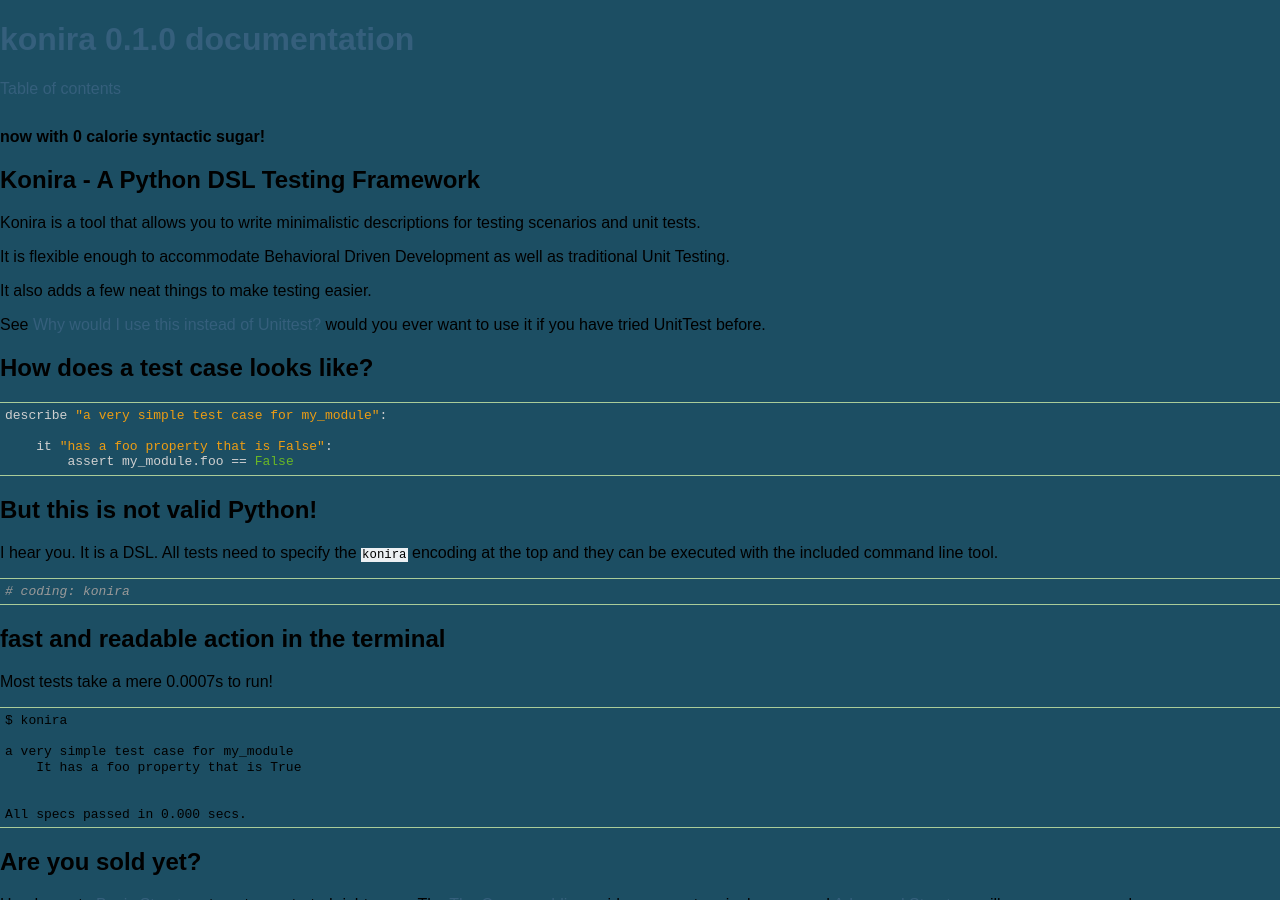
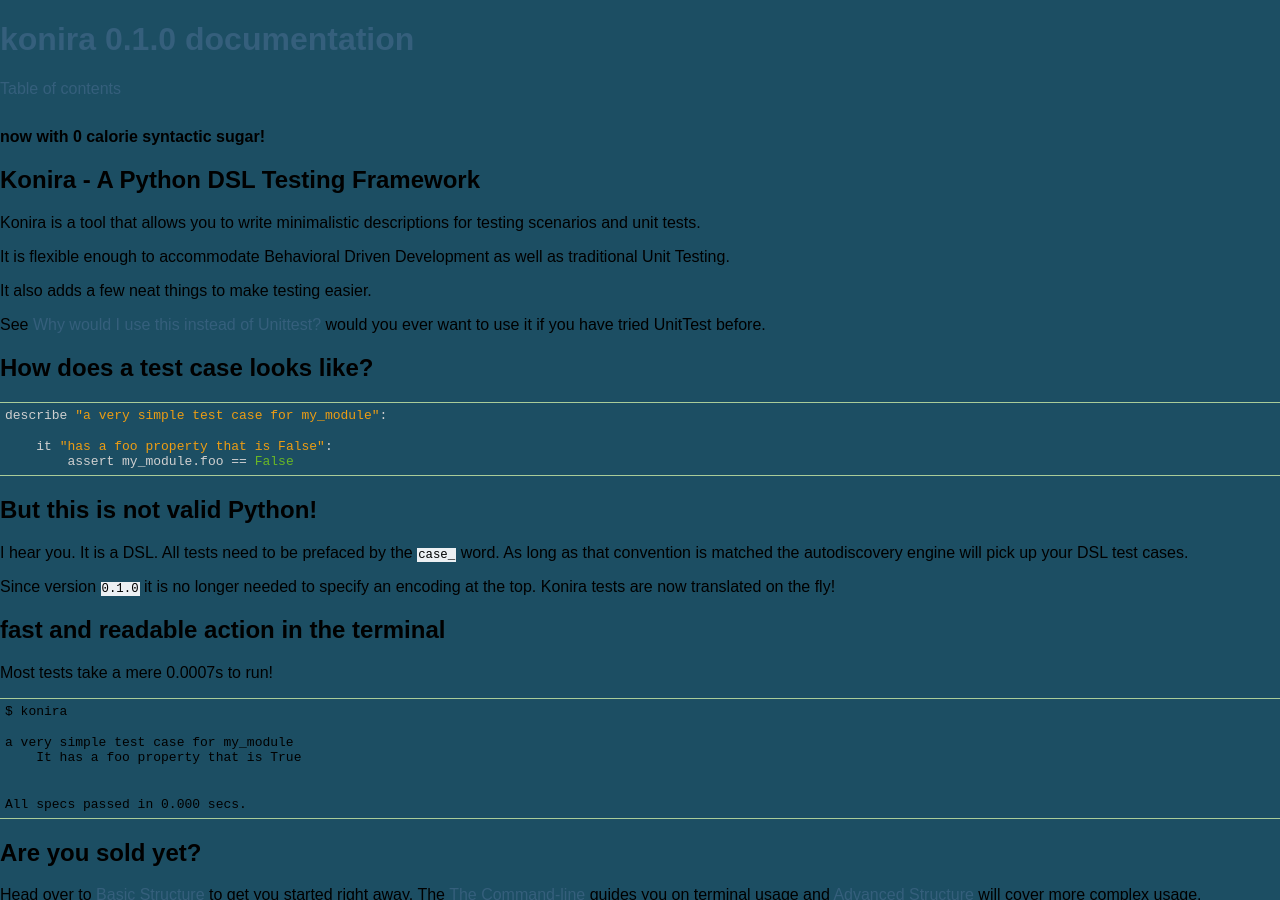
Before and after one commit to alfredodeza/konira, a Sphinx documentation site: the page built from docs/index.rst, in a window 1280 px wide and 900 px high. Built offline with Sphinx 7.4.7, drawn with Linux system fonts in a browser that asks for light colours.

Commit message:
update docs to remove encoding hack reference

```diff
--- a/docs/basic_structure.rst
+++ b/docs/basic_structure.rst
@@ -29,8 +29,6 @@
 
 ::
 
-    # coding: konira
-
     from foo import Foo
 
 
@@ -42,7 +40,6 @@
 
 That single test has a few things going on around it:
 
- #. Sets the right encoding for the DSL (``# coding: konira``)
  #. Imports the ``Foo`` class
  #. Starts a test scenario where the string describes the test
  #. Starts a unique test about a method in ``Foo``
@@ -75,8 +72,6 @@
 .. highlight:: ruby
 
 ::
-
-    # coding: konira
 
     from foo import Foo
 
--- a/docs/index.rst
+++ b/docs/index.rst
@@ -31,12 +31,13 @@
 But this is not valid Python!
 ---------------------------------
 
-I hear you. It is a DSL. All tests need to specify the ``konira`` encoding
-at the top and they can be executed with the included command line tool.
+I hear you. It is a DSL. All tests need to be prefaced by the ``case_`` word.
+As long as that convention is matched the autodiscovery engine will pick up
+your DSL test cases.
 
-::
+Since version ``0.1.0`` it is no longer needed to specify an encoding at the
+top. Konira tests are now translated on the fly!
 
-    # coding: konira
 
 
 
```
